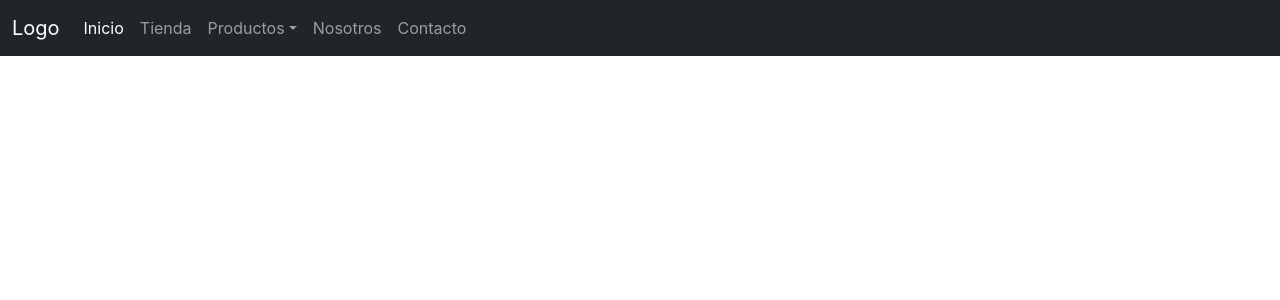
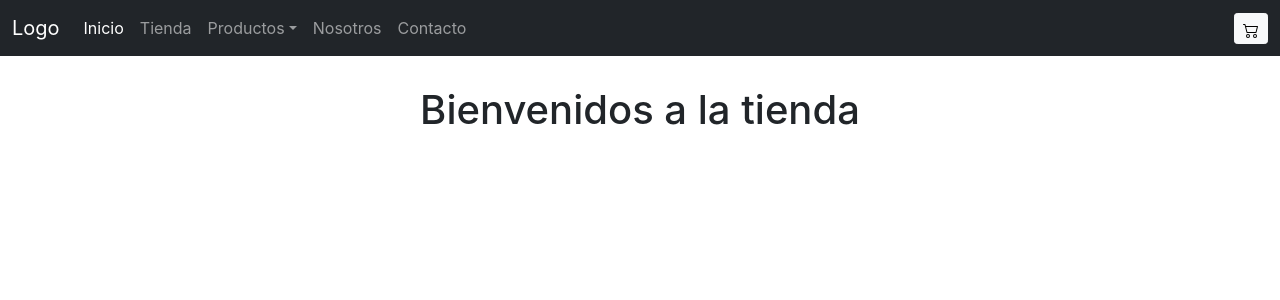
Before and after one commit to matiascanton/tienda-canton, a React (Create React App) app: page / in a window 1280 px wide. Shown: the top 300 px of the page. Built offline with nearby package versions, Linux system fonts and the light colour scheme.

Commit message:
Agregando icono carrito y mensaje de bienvenida

```diff
--- a/package.json
+++ b/package.json
@@ -8,6 +8,7 @@
     "@testing-library/jest-dom": "^5.11.4",
     "@testing-library/react": "^11.1.0",
     "@testing-library/user-event": "^12.1.10",
+    "bootstrap-icons": "^1.5.0",
     "framer-motion": "^4.1.17",
     "react": "^17.0.2",
     "react-dom": "^17.0.2",
--- a/src/App.js
+++ b/src/App.js
@@ -3,11 +3,14 @@ import React from 'react';
 import NavBar from './components/NavBar';
 
 import './App.css';
+import ItemListContainer from './components/ItemListContainer';
 
 function App() {
   return (
     <div className="App">
-      <NavBar></NavBar>
+      <NavBar />
+      <ItemListContainer greetings="Bienvenidos a la tienda" />
+
     </div>
   );
 }
--- /dev/null
+++ b/src/components/CartWidget.js
@@ -0,0 +1,11 @@
+import React from 'react';
+import IconCart from '../assets/images/cart2.svg'
+
+export default function CartWidget() {
+
+    return (
+
+        <img src={IconCart} alt="Carrito" />
+
+    );
+}
--- /dev/null
+++ b/src/components/ItemListContainer.js
@@ -0,0 +1,10 @@
+import React from 'react';
+
+const ItemListContainer = (props) => {
+    return (
+
+        <h1 style={{ marginTop: 30 }}> {props.greetings} </h1>
+    );
+}
+
+export default ItemListContainer;
--- a/src/components/NavBar.js
+++ b/src/components/NavBar.js
@@ -1,6 +1,7 @@
 import React from 'react';
 
 import '../assets/styles.css';
+import CartWidget from './CartWidget';
 
 function NavBar() {
     return (
@@ -36,6 +37,12 @@ function NavBar() {
                         <li class="nav-item">
                             <a class="nav-link" href="#">Contacto</a>
                         </li>
+
+                    </ul>
+                    <ul class="nav navbar-nav navbar-right">
+                        <li>
+                            <button type="button" className="btn btn-light navbar-btn btn-sm"><CartWidget /></button>
+                        </li>
                     </ul>
                 </div>
             </div>
```
Also changed, not shown: src/assets/images/cart2.svg (added), 1 other file (tests, documents, lock files or other folders).
